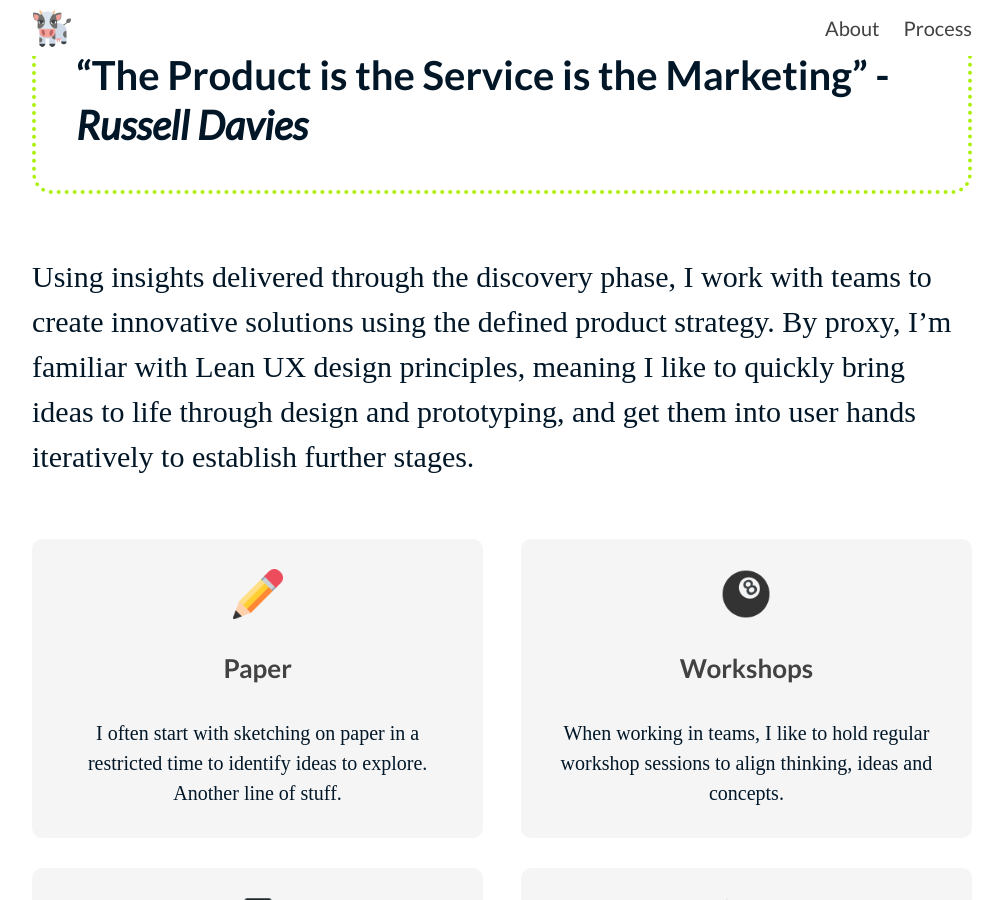
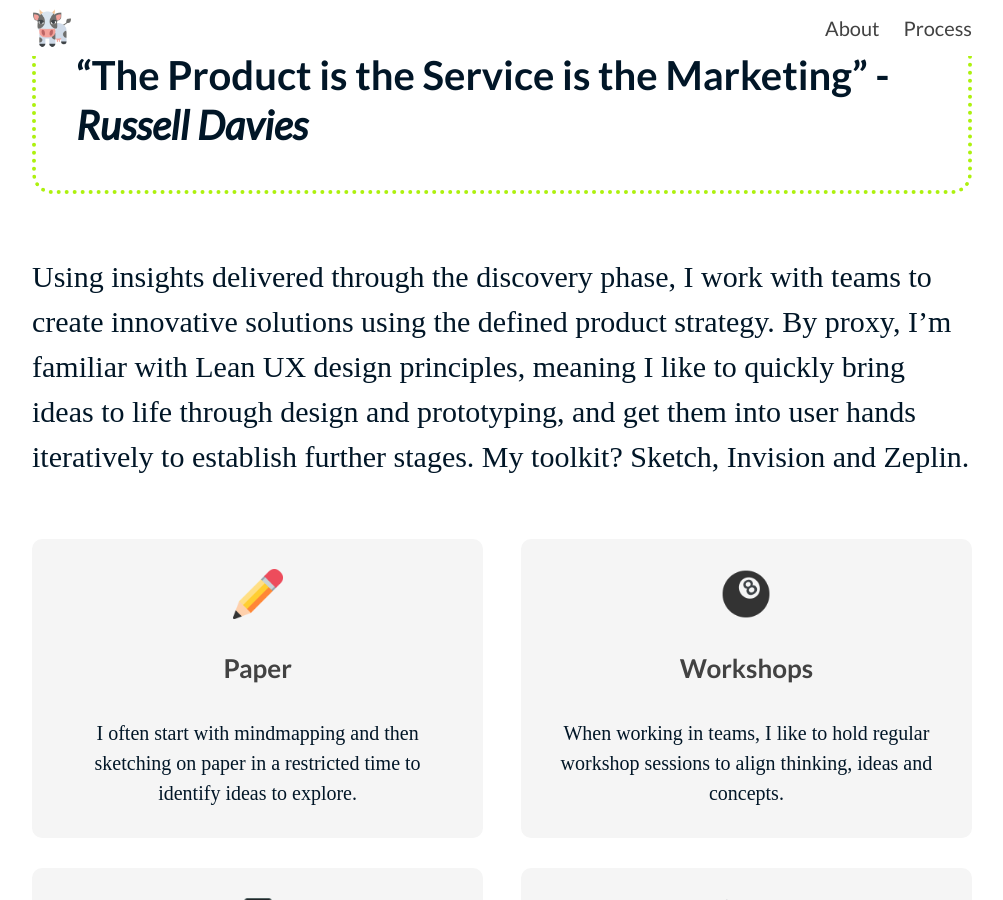
Before and after one commit to jonthebeef/jonthebeef.github.io, a Jekyll site: the page built from _process/design.md, in a window 1280 px wide and 900 px high, scrolled down 264 px. Shown: the whole window, without its empty margins (138-1141 px from the left). Built offline with Jekyll 4.4.1, drawn with Linux system fonts in a browser that asks for light colours; some web fonts are replaced.

Commit message:
tweaky on copy

```diff
--- a/_process/design.md
+++ b/_process/design.md
@@ -6,7 +6,7 @@ date: 2016-07-21 11:58:31 +0100
 
 # “The Product is the Service is the Marketing” - *Russell Davies*
 
-## Using insights delivered through the [discovery phase](/process/discover.md), I work with teams to create innovative solutions using the defined product strategy. By proxy, I’m familiar with Lean UX design principles, meaning I like to quickly bring ideas to life through design and prototyping, and get them into user hands iteratively to establish further stages.
+## Using insights delivered through the [discovery phase](/process/discover.md), I work with teams to create innovative solutions using the defined product strategy. By proxy, I’m familiar with Lean UX design principles, meaning I like to quickly bring ideas to life through design and prototyping, and get them into user hands iteratively to establish further stages. My toolkit? Sketch, Invision and Zeplin.
 
 <div class="process-page-items">
 
@@ -14,7 +14,7 @@ date: 2016-07-21 11:58:31 +0100
     <div class="process-item-wrapper">
       <img src="/images/paper.png" />
       <h3>Paper</h3>
-      <p>I often start with sketching on paper in a restricted time to identify ideas to explore. Another line of stuff.</p>
+      <p>I often start with mindmapping and then sketching on paper in a restricted time to identify ideas to explore.</p>
     </div>
   </div>
 
```
